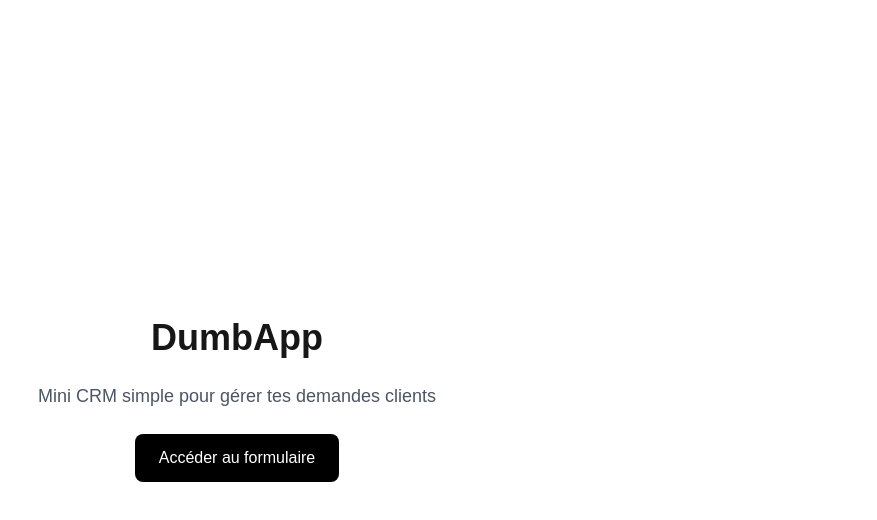
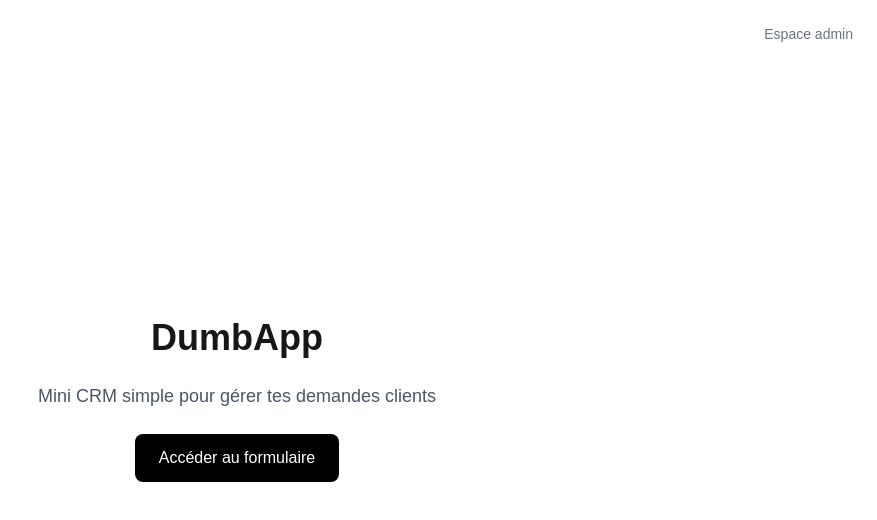
Before and after one commit to Stabadev/dumbapp, a Next.js app: page / in a window 1280 px wide. Shown: the top 520 px of the page, without its empty margins (403-1280 px from the left). Built offline with nearby package versions, Linux system fonts and the light colour scheme.

Commit message:
ajouts boutons navigation sur les trois pages

```diff
--- a/src/app/admin/page.tsx
+++ b/src/app/admin/page.tsx
@@ -1,3 +1,4 @@
+import Link from "next/link";
 import { prisma } from "@/lib/prisma";
 import AdminRequestsClient, {
   type ContactRequestItem,
@@ -17,6 +18,10 @@ export default async function AdminPage() {
 
   return (
     <main className="min-h-screen p-8">
+      <Link href="/" className="mb-4 inline-block text-sm text-gray-500 hover:text-gray-900">
+        ← Retour à l&apos;accueil
+      </Link>
+
       <h1 className="mb-6 text-3xl font-bold">Admin — demandes</h1>
       <AdminRequestsClient initialRequests={initialRequests} />
     </main>
--- a/src/app/contact/page.tsx
+++ b/src/app/contact/page.tsx
@@ -1,5 +1,6 @@
 "use client";
 
+import Link from "next/link";
 import { useState } from "react";
 import {
   contactRequestSchema,
@@ -60,6 +61,10 @@ export default function ContactPage() {
 
   return (
     <main className="flex min-h-screen flex-col items-center justify-center gap-6">
+      <Link href="/" className="text-sm text-gray-500 hover:text-gray-900">
+        ← Retour à l&apos;accueil
+      </Link>
+
       <h1 className="text-3xl font-bold">Contact</h1>
 
       <form
--- a/src/app/page.tsx
+++ b/src/app/page.tsx
@@ -1,18 +1,27 @@
+import Link from "next/link";
+
 export default function Home() {
   return (
-    <main className="flex min-h-screen flex-col items-center justify-center gap-6">
+    <main className="relative flex min-h-screen flex-col items-center justify-center gap-6">
+      <Link
+        href="/admin"
+        className="absolute right-6 top-6 text-sm text-gray-500 hover:text-gray-900"
+      >
+        Espace admin
+      </Link>
+
       <h1 className="text-4xl font-bold">DumbApp</h1>
 
       <p className="text-lg text-gray-600">
         Mini CRM simple pour gérer tes demandes clients
       </p>
 
-      <a
+      <Link
         href="/contact"
         className="rounded-lg bg-black px-6 py-3 text-white"
       >
         Accéder au formulaire
-      </a>
+      </Link>
     </main>
   );
 }
```
